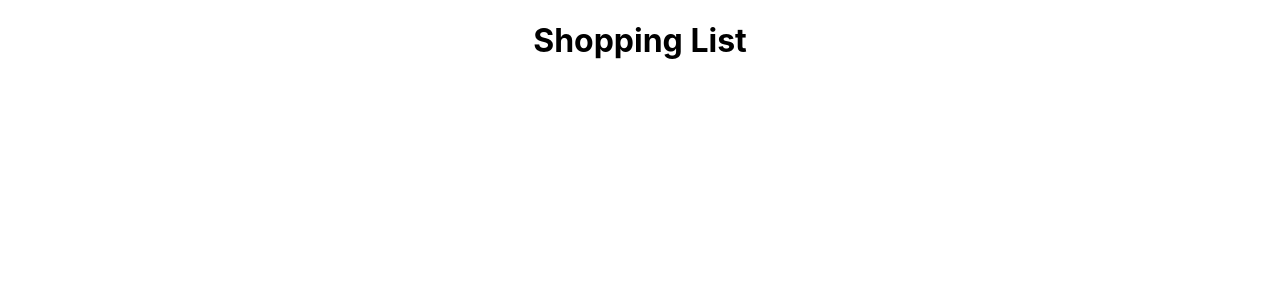
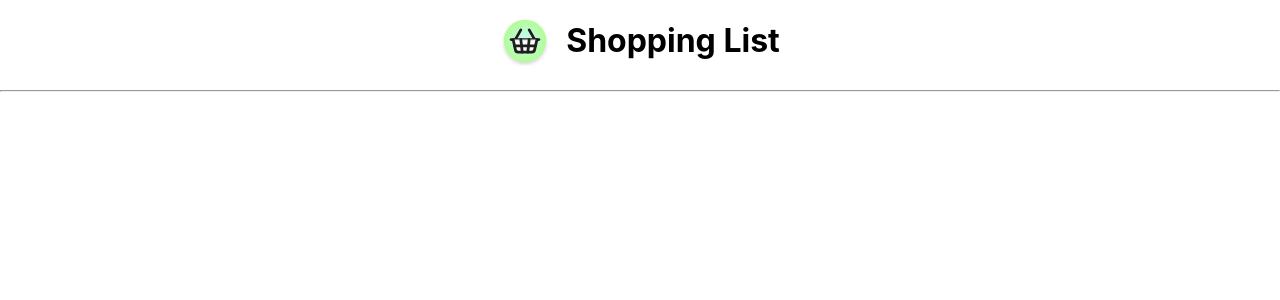
Before and after one commit to hstahelin/shopping-list, a React (Create React App) app: page / in a window 1280 px wide. Shown: the top 300 px of the page. Built offline with nearby package versions, Linux system fonts and the light colour scheme.

Commit message:
Add header

```diff
--- a/src/App.js
+++ b/src/App.js
@@ -1,9 +1,10 @@
 import "./App.css";
+import Header from "./components/Header/Header";
 
 function App() {
   return (
     <div className="App">
-      <h1>Shopping List</h1>
+      <Header />
     </div>
   );
 }
--- /dev/null
+++ b/src/components/Header/Header.css
@@ -0,0 +1,8 @@
+header {
+  display: flex;
+  justify-content: center;
+  gap: 1rem;
+}
+.icon {
+  width: 50px;
+}
--- /dev/null
+++ b/src/components/Header/Header.jsx
@@ -0,0 +1,16 @@
+import "./Header.css";
+import Icon from "../../assets/icon.svg";
+
+function Header() {
+  return (
+    <>
+      <header>
+        <img src={Icon} alt="" className="icon" />
+        <h1>Shopping List</h1>
+      </header>
+      <hr />
+    </>
+  );
+}
+
+export default Header;
```
